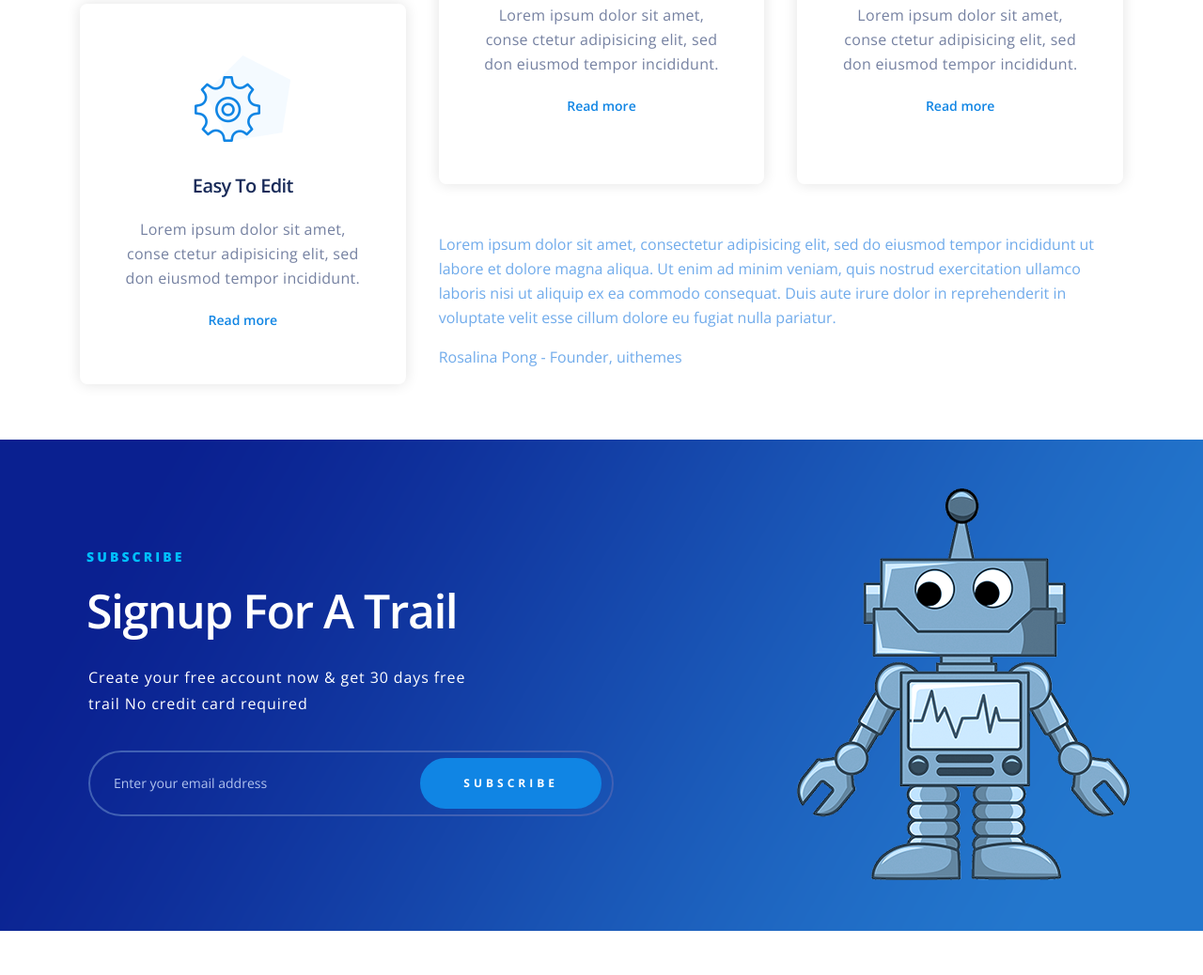
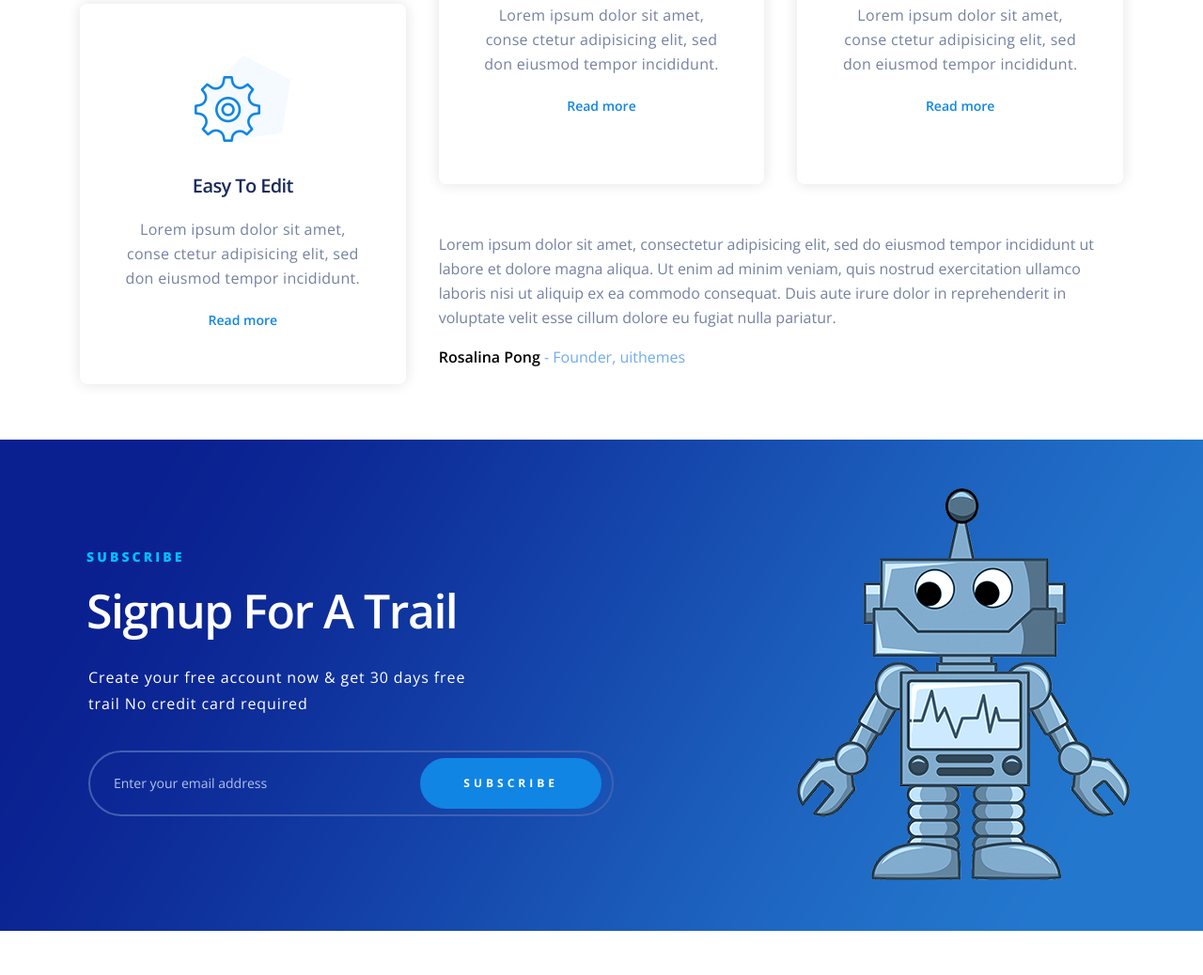
Before and after one commit to holylegend/holylegend.github.io, a plain HTML site: page Limpon/index.html in a window 1280 px wide. Shown: the part 2050-3088 px from the top of the page at 94% size. Drawn offline with nearby package versions, Linux system fonts and the light colour scheme.

Commit message:
Update style.css

```diff
--- a/Limpon/style.css
+++ b/Limpon/style.css
@@ -342,12 +342,12 @@ li{
 	background-image: url(img/icon-6.png);
  	background-size:100px 87px;
 }
-.grid-text>p{
-	color: #70abeb;
+.grid-foot{
+	color:#70abeb;
 }
-.grid-text>span{
-	font-weight: 700;
-    	color: black;
+.grid-foot>span{
+	color:black;
+	font-weight:600;
 }
 
 /*LISTS*/
```
